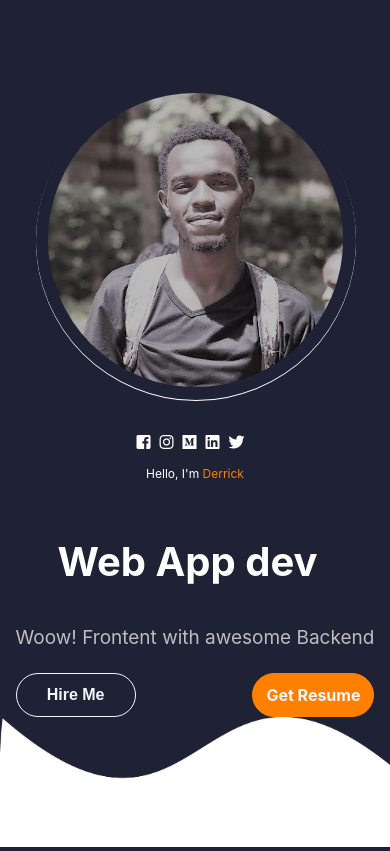
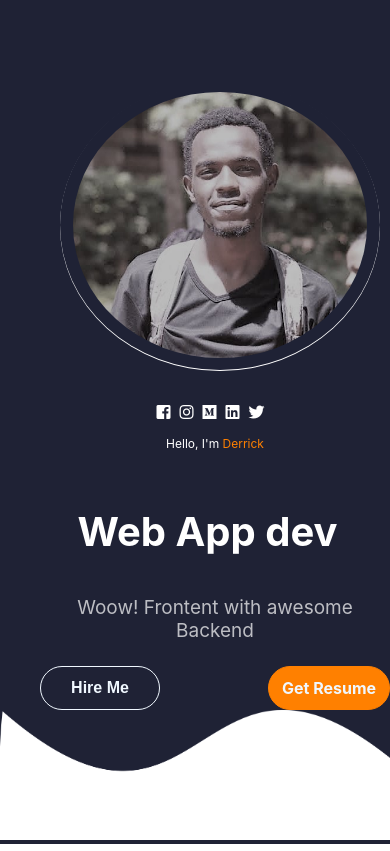
Before and after one commit to Ropio-Derrick/portfolio, a React (Create React App) app: page / in a window 390 px wide. Built offline with nearby package versions, Linux system fonts and the light colour scheme.

Commit message:
Update Profile.css

```diff
--- a/src/Portfoliocontainer/Home/Profile.css
+++ b/src/Portfoliocontainer/Home/Profile.css
@@ -142,7 +142,7 @@
 @media screen and (max-width:910px){
     .profile-picture{
         width: 320px;
-        height: 320px;
+        height: 290px;
         margin: 0px 0px 0px 20px;
     }
 
@@ -151,7 +151,7 @@
 
     .Profile-parent{
         flex-direction: column-reverse;
-        margin: 40px 0px 0px 0px;
+        margin: 40px 0px 0px 40px;
     }
     .Profile-Options{
         display: flex;
```
